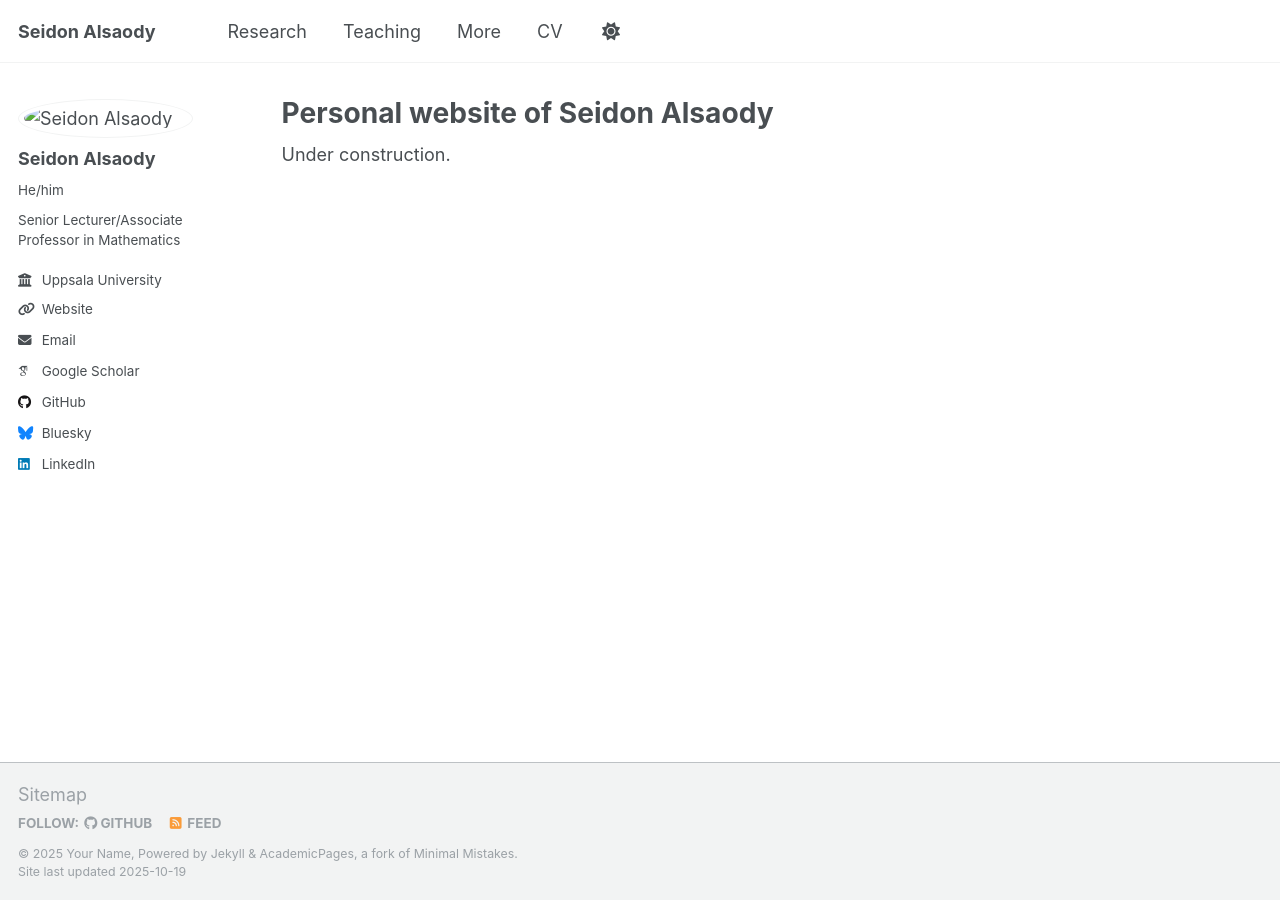
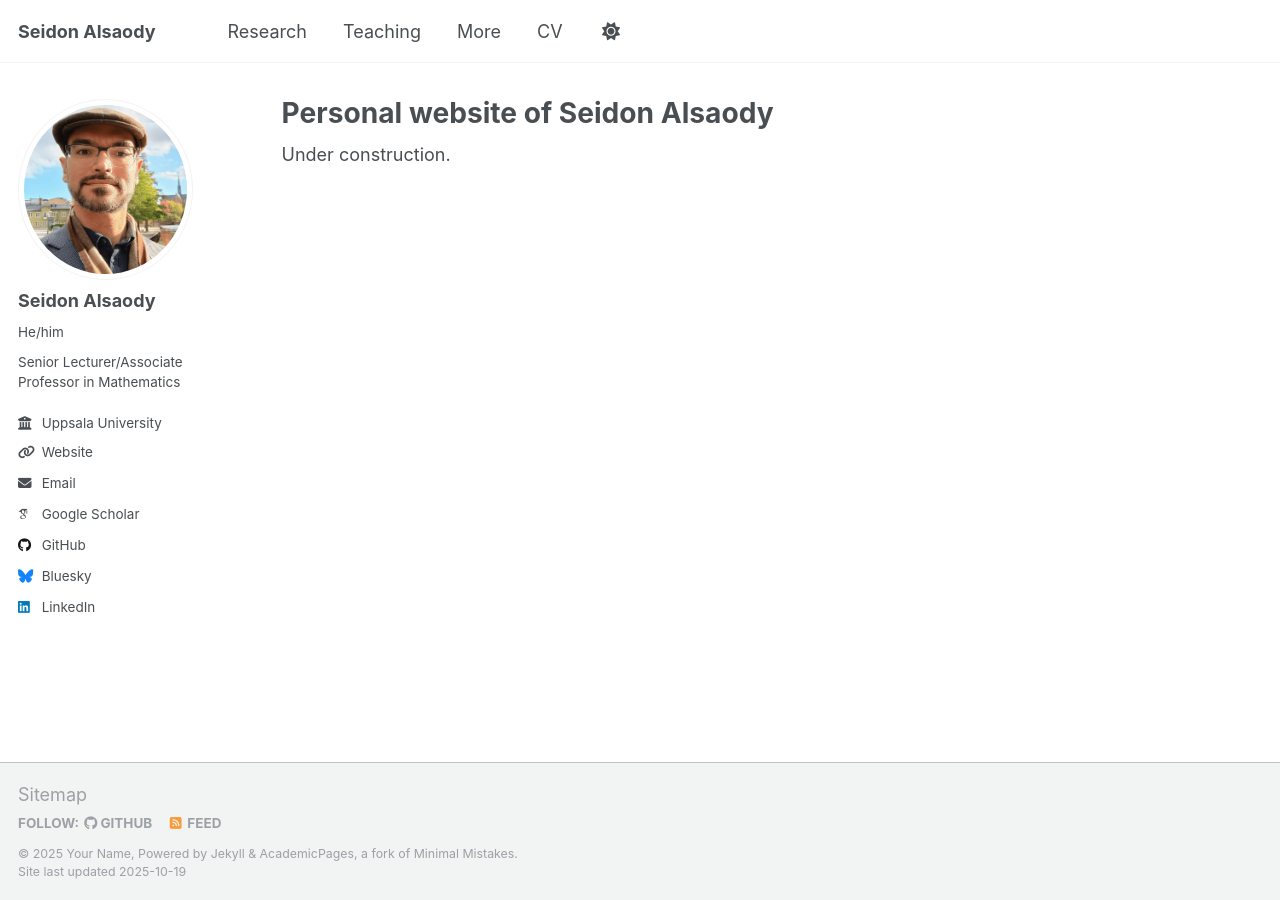
Before and after one commit to seidon-alsaody/seidon-alsaody.github.io, a Jekyll site: the page built from _pages/about.md, in a window 1280 px wide. Built offline with Jekyll 4.4.1, drawn with Linux system fonts in a browser that asks for light colours; some web fonts are replaced; a script that is not in the unit is left out.

Commit message:
Update _config.yml

```diff
--- a/_config.yml
+++ b/_config.yml
@@ -22,7 +22,7 @@ repository               : "academicpages/academicpages.github.io"
 #               Additional customization can be done by editing /_includes/author-profile.html
 author:
   # Biographic information
-  avatar           : "images/Profiles.png"
+  avatar           : "Profiles.png"
   name             : "Seidon Alsaody"
   pronouns         : "He/him"
   bio              : "Senior Lecturer/Associate Professor in Mathematics"
```
